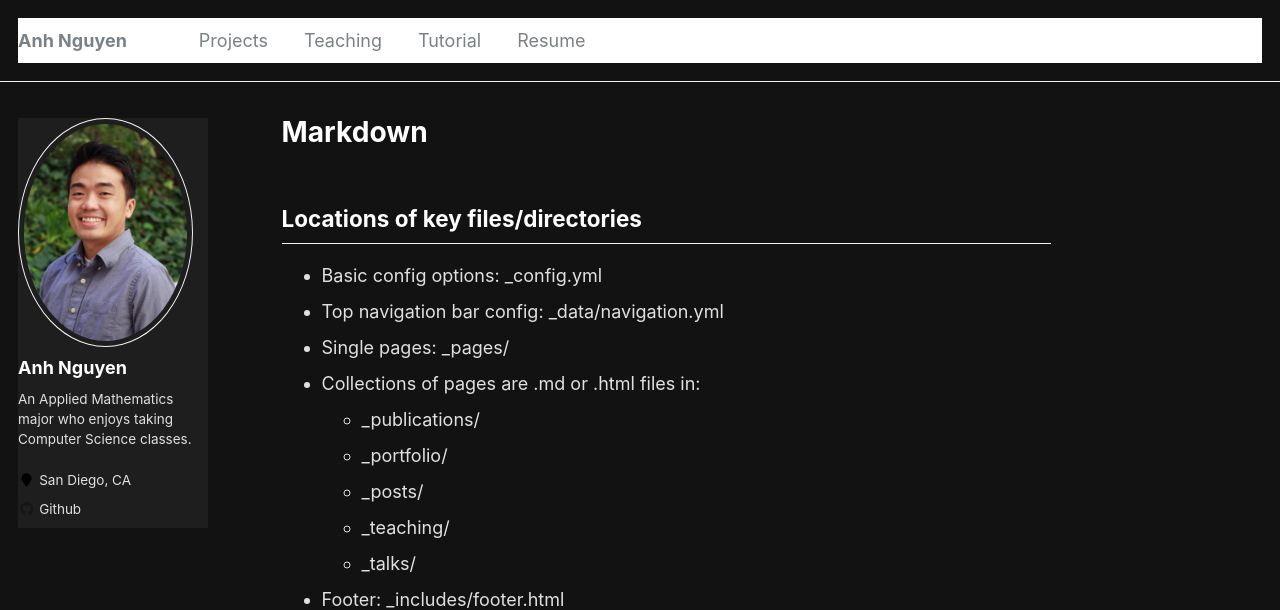
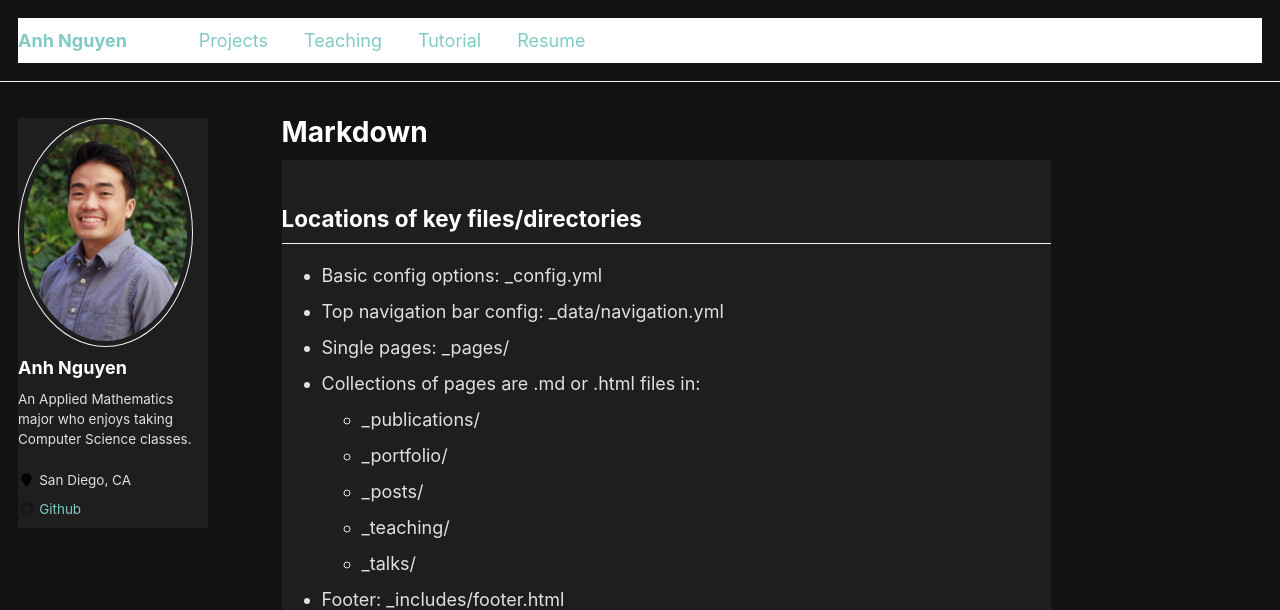
Before and after one commit to anhdnguy/anhdnguy.github.io, a Jekyll site: the page built from _pages/markdown.md, in a window 1280 px wide. Shown: the top 610 px of the page. Built offline with Jekyll 4.4.1, drawn with Linux system fonts in a browser that asks for light colours.

Commit message:
attempted to adjust the color scheme manually

```diff
--- a/_includes/head.html
+++ b/_includes/head.html
@@ -17,5 +17,6 @@
 
 <!-- For all browsers -->
 <link rel="stylesheet" href="{{ base_path }}/assets/css/main.css">
+<link rel="stylesheet" href="{{ '/assets/css/dark.css' | relative_url }}">
 
 <meta http-equiv="cleartype" content="on">
--- /dev/null
+++ b/assets/css/dark.css
@@ -0,0 +1,40 @@
+/* === Hard Dark Theme Override === */
+
+body {
+  background-color: #121212 !important;
+  color: #e0e0e0 !important;
+}
+
+a {
+  color: #80cbc4 !important;
+}
+
+a:hover {
+  color: #4db6ac !important;
+}
+
+h1, h2, h3, h4, h5, h6 {
+  color: #ffffff !important;
+}
+
+.site-header,
+.site-footer,
+.sidebar {
+  background-color: #1e1e1e !important;
+}
+
+pre, code {
+  background-color: #272727 !important;
+  color: #f8f8f2 !important;
+}
+
+.site-nav,
+.page__footer,
+.page__content,
+.page__hero {
+  background-color: #1e1e1e !important;
+}
+
+.page__content p {
+  color: #e0e0e0 !important;
+}
--- a/assets/css/main.scss
+++ b/assets/css/main.scss
@@ -39,38 +39,3 @@
 @import "vendor/font-awesome/brands";
 @import "vendor/magnific-popup/magnific-popup";
 @import "print";
-
-/* === Custom Dark Theme === */
-
-/* Force dark background and light text */
-body {
-  background-color: #121212; /* dark background */
-  color: #e0e0e0;            /* light text */
-}
-
-a {
-  color: #80cbc4;            /* links */
-}
-
-a:hover {
-  color: #4db6ac;            /* link hover */
-}
-
-/* Headers */
-h1, h2, h3, h4, h5, h6 {
-  color: #ffffff;
-}
-
-/* Navbar, footer, sidebar if needed */
-.site-header,
-.site-footer,
-.sidebar {
-  background-color: #1e1e1e;
-}
-
-/* Code blocks */
-pre,
-code {
-  background-color: #272727;
-  color: #f8f8f2;
-}
```
